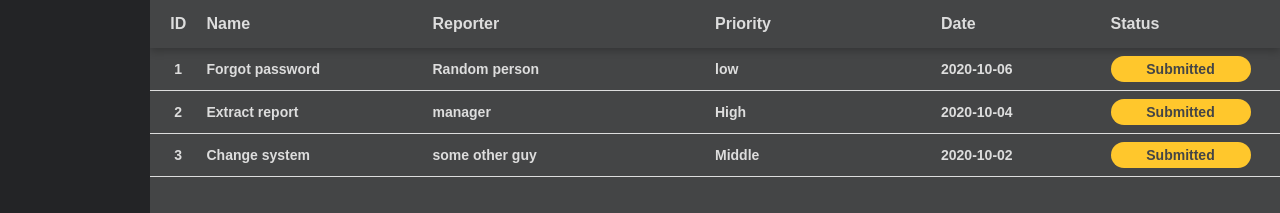
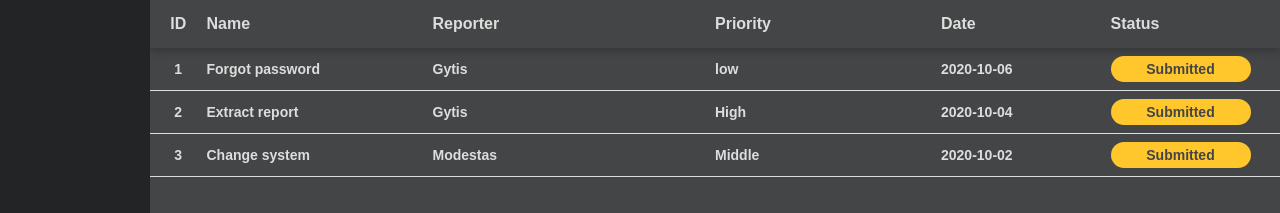
Before and after one commit to Gytis-dev/Task-Management-System, a React app: page /home in a window 1280 px wide. Shown: the top 213 px of the page. Built offline with nearby package versions, Linux system fonts and the light colour scheme; sample sign-in values are in the browser's storage.

Commit message:
Panaikintas free text suvedimas ant reporter, automatiskai ivedamas userio vardas ir MyReports filtravimas pagal useri

```diff
--- a/package.json
+++ b/package.json
@@ -40,6 +40,7 @@
     "jest-resolve": "24.9.0",
     "jest-watch-typeahead": "0.4.2",
     "mini-css-extract-plugin": "0.9.0",
+    "node-sass": "^4.14.1",
     "optimize-css-assets-webpack-plugin": "5.0.3",
     "pnp-webpack-plugin": "1.6.4",
     "postcss-flexbugs-fixes": "4.1.0",
--- a/src/Components/home/home.js
+++ b/src/Components/home/home.js
@@ -12,31 +12,56 @@ const Home = () => {
     {
       id: 1,
       name: "Forgot password",
-      reporter: "Random person",
+      reporter: "Gytis",
       priority: "low",
       date: "2020-10-06",
       status: "Submitted",
-      comment: "skskskskskskskskskskskskks",
+      comment: "comment 1",
     },
     {
       id: 2,
       name: "Extract report",
-      reporter: "manager",
+      reporter: "Gytis",
       priority: "High",
       date: "2020-10-04",
       status: "Submitted",
-      comment: "skskskskskskskskskskskskks",
+      comment: "comment 2",
     },
     {
       id: 3,
       name: "Change system",
-      reporter: "some other guy",
+      reporter: "Modestas",
       priority: "Middle",
       date: "2020-10-02",
       status: "Submitted",
-      comment: "skskskskskskskskskskskskks",
+      comment: "comment 3",
     },
   ]);
+
+  // My reports filtravimas kai vyksta pirmasis render
+  const [myReports, setMyReports] = useState();
+
+  useEffect(() => {
+
+    let localStorageItems = localStorage.getItem("itemData");
+    localStorageItems = JSON.parse(localStorageItems);
+
+    if (localStorageItems){
+      let reports = localStorageItems.filter(taskItem => taskItem.reporter === useris);
+      setMyReports(reports);
+    }
+    else {
+      let taskReports = task.filter(item => item.reporter === useris);
+      setMyReports(taskReports)
+    }
+
+  }, []);
+
+ let updateMyReports = () => {
+   let update = task.filter(report => report.reporter === useris);
+   setMyReports(update);
+ }
+
 
   // statuso pakeitimas
   let changeStatus = (item) => {
@@ -46,11 +71,15 @@ const Home = () => {
         localStorage.setItem("itemData", JSON.stringify(task));
       }
     });
+    updateMyReports();
   };
+
   let submit = (newItem) => {
     newItem.id = task.length + 1;
+    newItem.reporter = useris;
     setTask([...task, newItem]);
     localStorage.setItem("itemData", JSON.stringify(task));
+    updateMyReports();
   };
   useEffect(() => {
     let itemData = localStorage.getItem("itemData");
@@ -71,7 +100,12 @@ const Home = () => {
             render={(props) => <Table {...props} addItem={task} />}
           />
           <Route
-            path="/home/:id"
+            path="/home/myreports"
+            exact
+            render={(props) => <Table {...props} addItem={myReports} />}
+          />
+          <Route
+            path="/home/myreports/:id"
             exact
             render={(props) => <TaskInfo {...props} change={changeStatus} />}
           />
--- a/src/Components/nav-bar/nav-bar.js
+++ b/src/Components/nav-bar/nav-bar.js
@@ -12,6 +12,7 @@ import {
 } from "@fortawesome/free-solid-svg-icons";
 import { FontAwesomeIcon } from "@fortawesome/react-fontawesome";
 const Navbar = (props) => {
+
   const [style, setStyle] = useState({ display: "none" });
 
   const [input, setInput] = useState({
@@ -44,13 +45,6 @@ const Navbar = (props) => {
       nameErr = "";
     }
 
-    if (input.reporter.length < 3) {
-      reporterErr = "Enter reporter";
-      arr.push(1);
-    } else {
-      reporterErr = "";
-    }
-
     if (input.date === "") {
       dateErr = "Enter valid date";
       arr.push(1);
@@ -80,6 +74,7 @@ const Navbar = (props) => {
   };
 
   let handleSubmit = (e) => {
+
     let isValid = formValid();
 
     if (isValid === true) {
@@ -87,7 +82,7 @@ const Navbar = (props) => {
       let object = {
         id: 3,
         name: input.name,
-        reporter: input.reporter,
+        reporter: "",
         priority: input.priority,
         date: input.date,
         status: "Submitted",
@@ -99,7 +94,6 @@ const Navbar = (props) => {
       setStyle({ display: "none" });
       setInput({
         name: "",
-        reporter: "",
         priority: "High",
         date: "",
         status: "",
@@ -131,15 +125,18 @@ const Navbar = (props) => {
             />
             Create Issue
           </div>
+
           <div className="navbar-design">
             <FontAwesomeIcon className="navbar-icon-postion" icon={faUser} />
             User Info
           </div>
+          <Link to = "/home/myreports">
           <div className="navbar-design  ">
             {" "}
             <FontAwesomeIcon className="navbar-icon-postion" icon={faFlag} />
             My Reports
           </div>
+          </Link>
           <div onClick={() => logout()} className="navbar-design ">
             <FontAwesomeIcon
               className="navbar-icon-postion"
@@ -172,20 +169,6 @@ const Navbar = (props) => {
               />
               <div className="error-name font-very-small">
                 {error.nameError}
-              </div>
-            </div>
-            <div>
-              <input
-                className="createIssue-input-design  font-very-small"
-                type="text"
-                placeholder="Enter reporter"
-                value={input.reporter}
-                onChange={(e) => {
-                  setInput({ ...input, reporter: e.target.value });
-                }}
-              />
-              <div className="error-name font-very-small">
-                {error.reporterError}
               </div>
             </div>
             <div>
--- a/src/Components/task/task-component.js
+++ b/src/Components/task/task-component.js
@@ -24,7 +24,7 @@ const TaskComponent = (props) => {
   return (
     <Link
       to={{
-        pathname: `/home/${props.prop.name}`,
+        pathname: `/home/myreports/${props.prop.name}`,
         state: {
           from: props.prop,
         },
```
Also changed, not shown: 2 other files (tests, documents, lock files or other folders).
